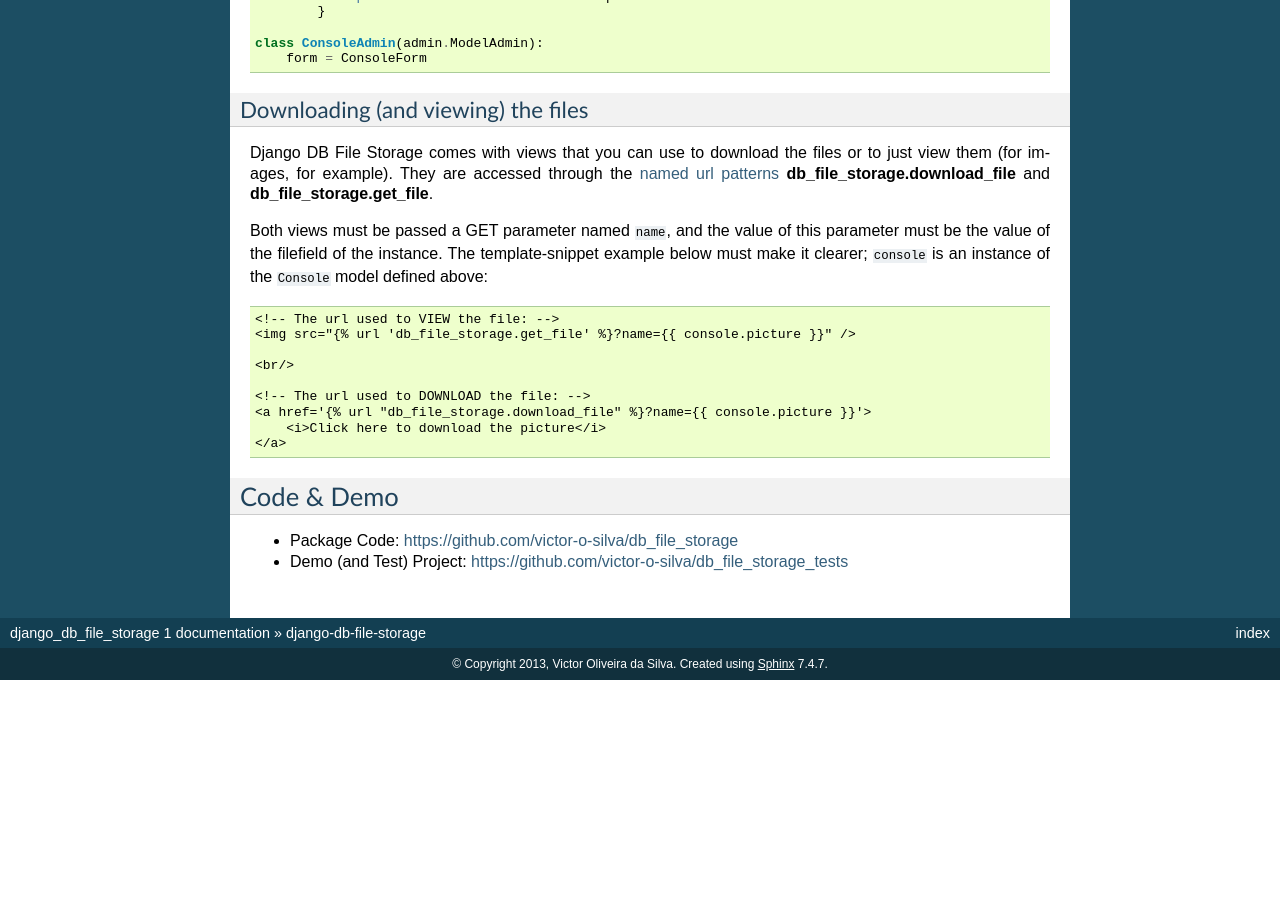
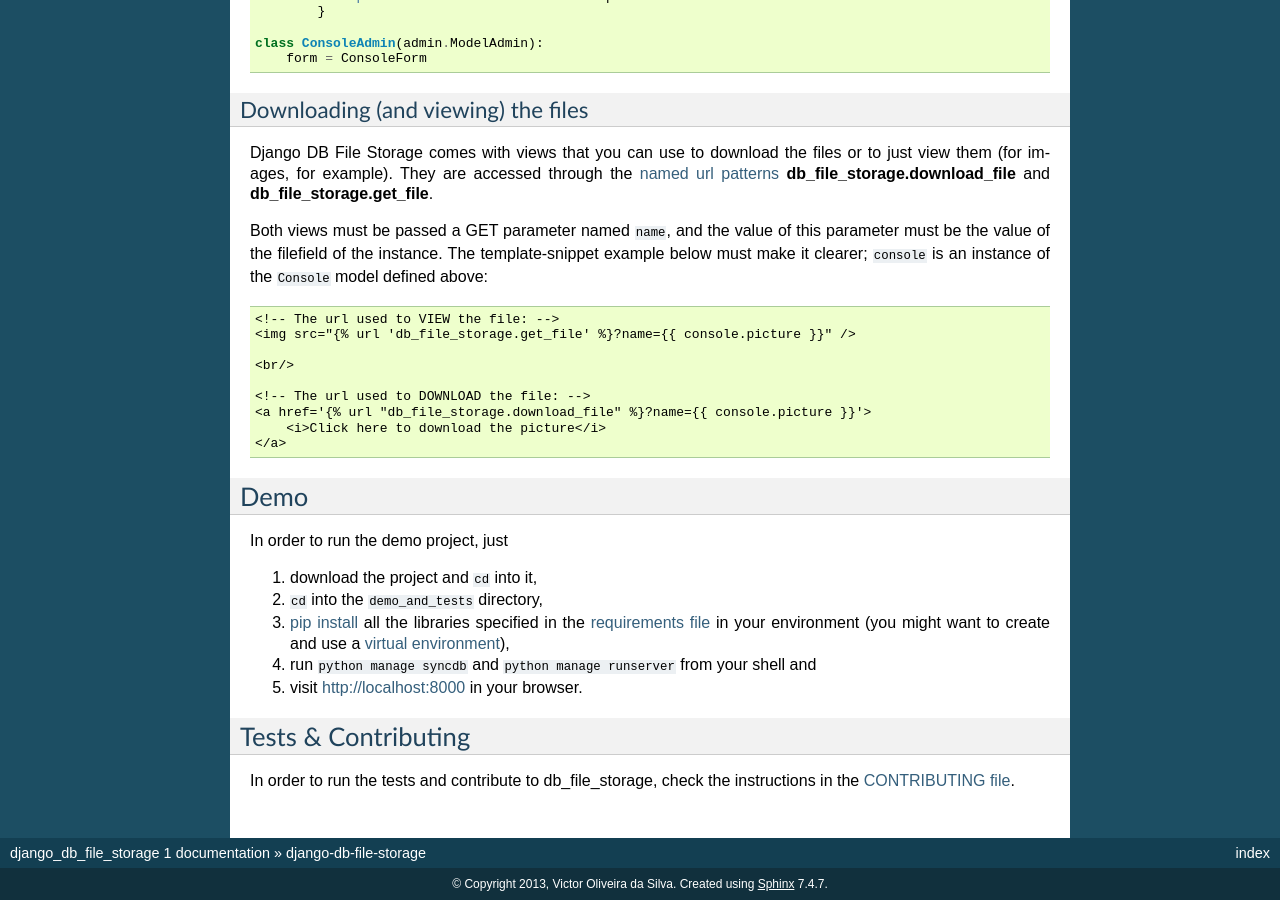
Before and after one commit to Aagam41/db_file_storage, a Sphinx documentation site: the page built from docs/index.rst, in a window 1280 px wide and 900 px high, scrolled down 2653 px. Built offline with Sphinx 7.4.7, drawn with Linux system fonts in a browser that asks for light colours; before the commit the page ends 3333 px from its top, so only the background shows below that; some of the changed text lies outside the part shown.

Commit message:
updating docs files

```diff
--- a/README.txt
+++ b/README.txt
@@ -7,5 +7,3 @@ Saves your model's filefields in your database instead of your file system.
 Docs are here: https://github.com/victor-o-silva/db_file_storage/blob/master/docs/index.rst
 
 Source is here: https://github.com/victor-o-silva/db_file_storage
-
-Demo (and test) project is here: https://github.com/victor-o-silva/db_file_storage_tests
--- a/docs/index.rst
+++ b/docs/index.rst
@@ -154,8 +154,18 @@ Both views must be passed a GET parameter named ``name``, and the value of this
         <i>Click here to download the picture</i>
     </a>
 
-Code & Demo
+Demo
 ========================
 
-* Package Code: https://github.com/victor-o-silva/db_file_storage
-* Demo (and Test) Project: https://github.com/victor-o-silva/db_file_storage_tests
+In order to run the demo project, just
+
+#. download the project and ``cd`` into it,
+#. ``cd`` into the ``demo_and_tests`` directory,
+#. `pip install <https://pypi.python.org/pypi/pip>`_ all the libraries specified in the `requirements file <https://github.com/victor-o-silva/db_file_storage/blob/master/demo_and_tests/requirements.txt>`_ in your environment (you might want to create and use a `virtual environment <http://docs.python-guide.org/en/latest/dev/virtualenvs/>`_),
+#. run ``python manage syncdb`` and ``python manage runserver`` from your shell and
+#. visit `http://localhost:8000 <http://localhost:8000>`_ in your browser.
+
+Tests & Contributing
+========================
+
+In order to run the tests and contribute to db_file_storage, check the instructions in the `CONTRIBUTING file <https://github.com/victor-o-silva/db_file_storage/blob/master/CONTRIBUTING.rst>`_.
```
Also changed, not shown: CONTRIBUTING.rst (+9 -4 lines), setup.py (+4 -3 lines), demo_and_tests/README.rst (deleted).
